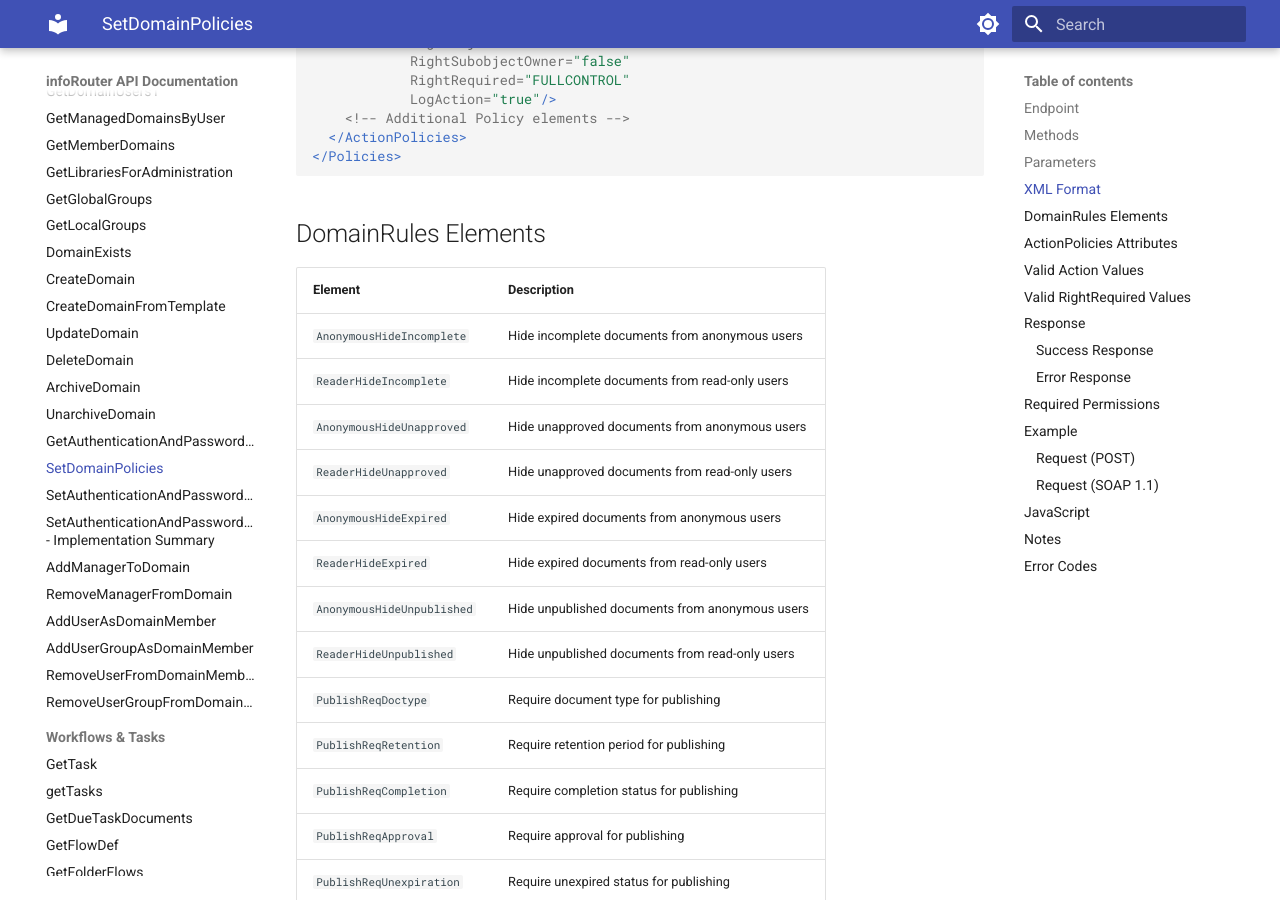
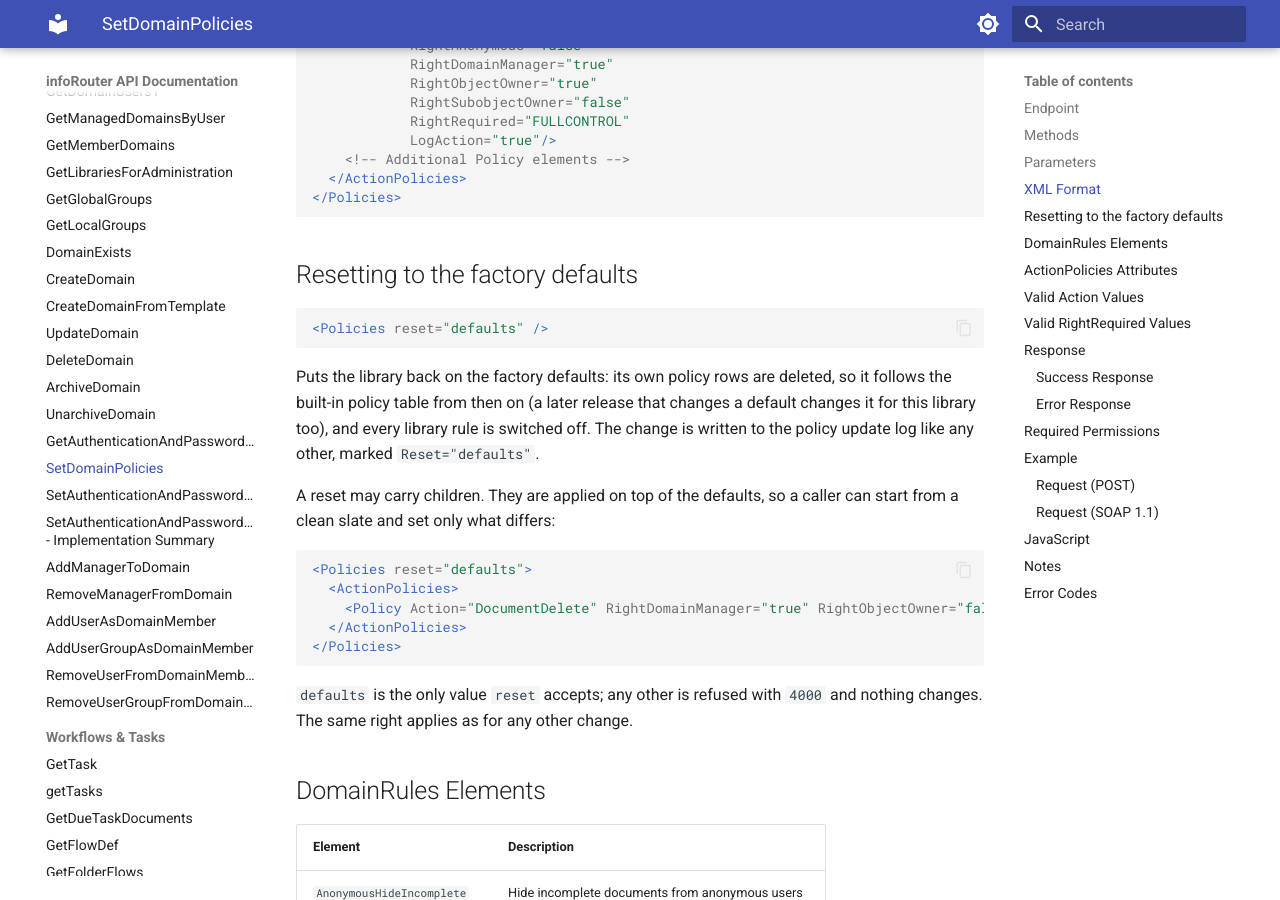
Before and after one commit to inforouter/apidocs, an MkDocs documentation site: the page built from docs/SetDomainPolicies.md, in a window 1280 px wide and 900 px high, scrolled down 1364 px. Built offline with MkDocs 1.6.1 and Material for MkDocs 9.7.7, drawn with Linux system fonts in a browser that asks for light colours; some of the changed text lies outside the part shown.

Commit message:
SetDomainPolicies: resetting a library to the factory defaults with <Policies reset="defaults" />
Co-Authored-By: Claude Fable 5.1 <noreply@anthropic.com>

````diff
--- a/docs/SetDomainPolicies.md
+++ b/docs/SetDomainPolicies.md
@@ -20,7 +20,7 @@ Sets the policies for a domain/library.
 |-----------|------|----------|-------------|
 | `authenticationTicket` | string | Yes | Authentication ticket obtained from `AuthenticateUser` |
 | `domainName` | string | Yes | Name of the domain/library to update |
-| `xmlPolicies` | string | Yes | XML containing policy settings (see format below) |
+| `xmlPolicies` | string | Yes | XML containing policy settings (see format below), or `<Policies reset="defaults" />` to put the library back on the factory defaults |
 
 ## XML Format
 
@@ -54,6 +54,26 @@ Sets the policies for a domain/library.
   </ActionPolicies>
 </Policies>
 ```
+
+## Resetting to the factory defaults
+
+```xml
+<Policies reset="defaults" />
+```
+
+Puts the library back on the factory defaults: its own policy rows are deleted, so it follows the built-in policy table from then on (a later release that changes a default changes it for this library too), and every library rule is switched off. The change is written to the policy update log like any other, marked `Reset="defaults"`.
+
+A reset may carry children. They are applied on top of the defaults, so a caller can start from a clean slate and set only what differs:
+
+```xml
+<Policies reset="defaults">
+  <ActionPolicies>
+    <Policy Action="DocumentDelete" RightDomainManager="true" RightObjectOwner="false" RightRequired="FULLCONTROL" LogAction="true"/>
+  </ActionPolicies>
+</Policies>
+```
+
+`defaults` is the only value `reset` accepts; any other is refused with `4000` and nothing changes. The same right applies as for any other change.
 
 ## DomainRules Elements
 
@@ -261,7 +281,8 @@ by model binding with HTTP 400.
 ## Notes
 
 - The XML `GetDomainPolicies` returns can be fed straight back in: pass its `<DomainPolicies>` element as `xmlPolicies`, the root element name being ignored
-- Policies not specified in the XML will retain their current values
+- Policies not specified in the XML will retain their current values; a `<Policy>` that is specified replaces every flag of that action, and a flag left out is off
+- A `reset="defaults"` attribute on the root puts the library back on the factory defaults before any child is applied (see above). Without it, an empty `<Policies />` switches every library rule off and leaves the action policies alone
 - `RightRequired` is applied only when it names one of that policy's `AllowedRights`, which `GetDomainPolicies` reports; any other value leaves the current requirement alone
 - System policies cannot be modified and will be ignored
 - The `DocumentDelete` and `FolderDelete` actions always have logging enabled regardless of the `LogAction` setting
````
Also changed, not shown: docs/PolicyManagersRole.md (+1 -1 lines).
